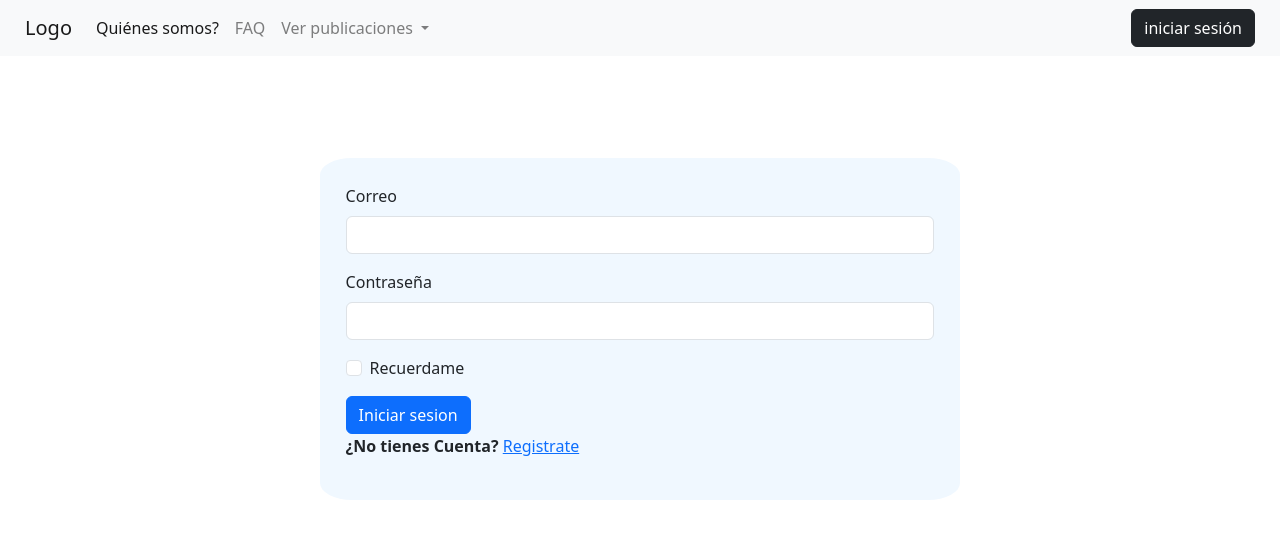
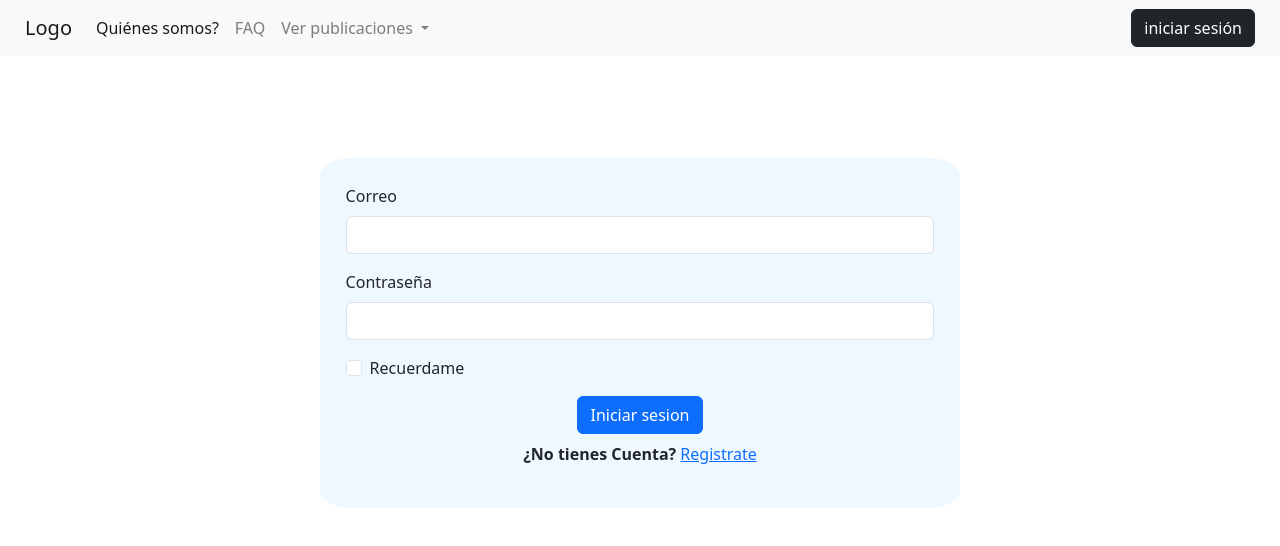
Before and after one commit to FooTalent/team-11, an Angular app in the folder frontend/foo-talent-pet/: page /login in a window 1280 px wide. Shown: the top 546 px of the page. Built offline with nearby package versions, Linux system fonts and the light colour scheme.

Commit message:
{+} center login button

```diff
--- a/frontend/foo-talent-pet/src/app/components/login/login.component.css
+++ b/frontend/foo-talent-pet/src/app/components/login/login.component.css
@@ -6,3 +6,11 @@
     padding: 2%;
     border-radius: 5%;
 }
+.btn-cont{
+  text-align: center;
+  margin-bottom: .7rem;
+}
+
+.btn{
+  margin-bottom: .5rem;
+}
--- a/frontend/foo-talent-pet/src/app/components/login/login.component.html
+++ b/frontend/foo-talent-pet/src/app/components/login/login.component.html
@@ -13,6 +13,9 @@
       <input type="checkbox" class="form-check-input" id="exampleCheck1">
       <label class="form-check-label" for="exampleCheck1">Recuerdame</label>
     </div>
-    <button type="submit" class="btn btn-primary">Iniciar sesion</button>
-    <div><p><b>¿No tienes Cuenta? </b><a routerLink="/register">Registrate</a></p></div>
+    <div class="btn-cont">
+      <button type="submit" class="btn btn-primary">Iniciar sesion</button>
+      <p class="text"><b>¿No tienes Cuenta? </b><a routerLink="/register">Registrate</a></p>
+    </div>
+    <!-- <div><p><b>¿No tienes Cuenta? </b><a routerLink="/register">Registrate</a></p></div> -->
   </div>
```
